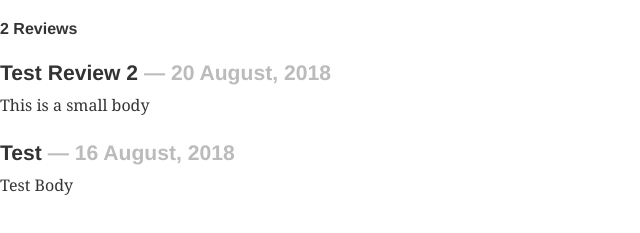
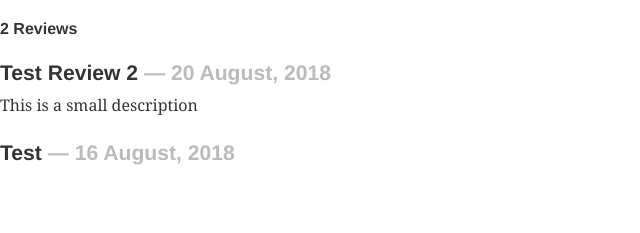
Before and after one commit to yoomury/gatsby-blog, a Gatsby site: page / in a window 1280 px wide. Shown: the part 39-272 px from the top of the page, without its empty margins (0-640 px from the left). Built offline with nearby package versions, Linux system fonts and the light colour scheme; Gatsby itself is replaced by a stand-in of ours; some packages are replaced by stand-ins of ours.

Commit message:
Fix graphql query

```diff
--- a/src/pages/index.js
+++ b/src/pages/index.js
@@ -24,7 +24,7 @@ export default ({ data }) => (
           {node.frontmatter.title}{" "}
           <PostDate>— {node.frontmatter.date}</PostDate>
         </PostTitle>
-        <p>{node.excerpt}</p>
+        <p>{node.frontmatter.description}</p>
       </div>
     ))}
   </div>
@@ -39,6 +39,7 @@ export const query = graphql`
           id
           frontmatter {
             title
+            description
             date(formatString: "DD MMMM, YYYY")
           }
           excerpt
```
